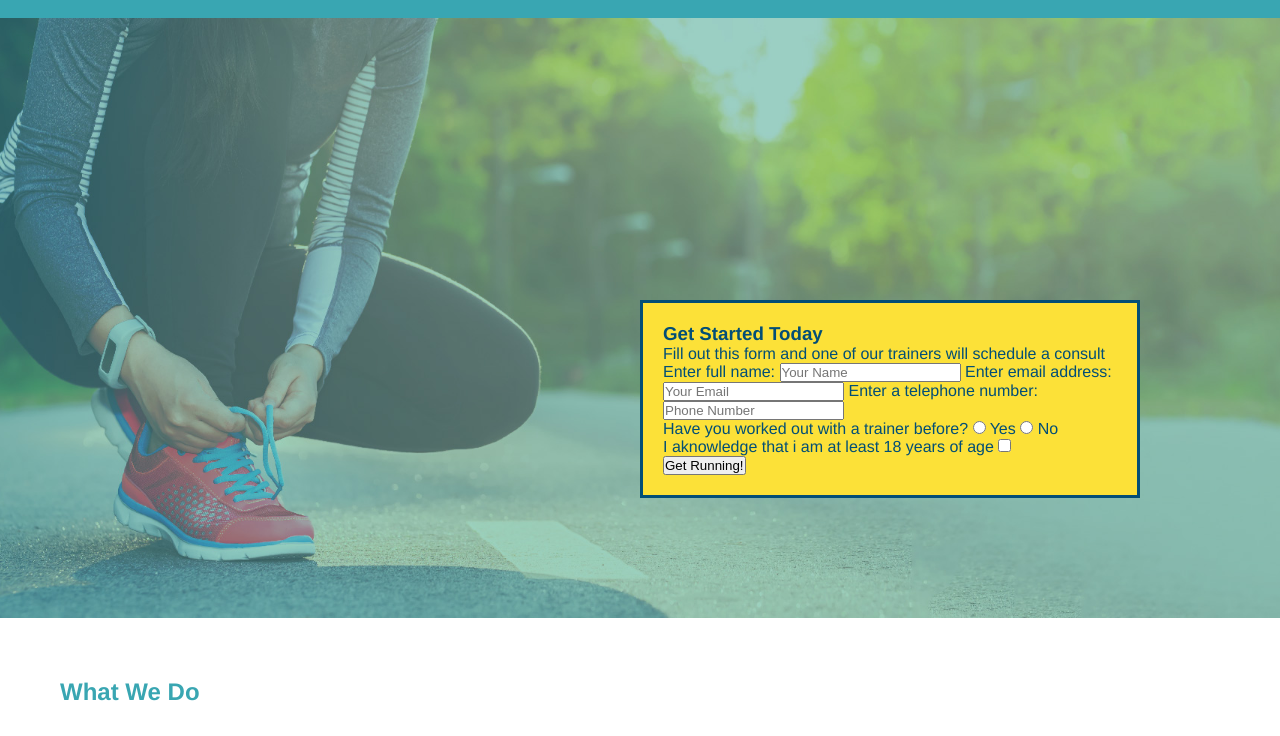
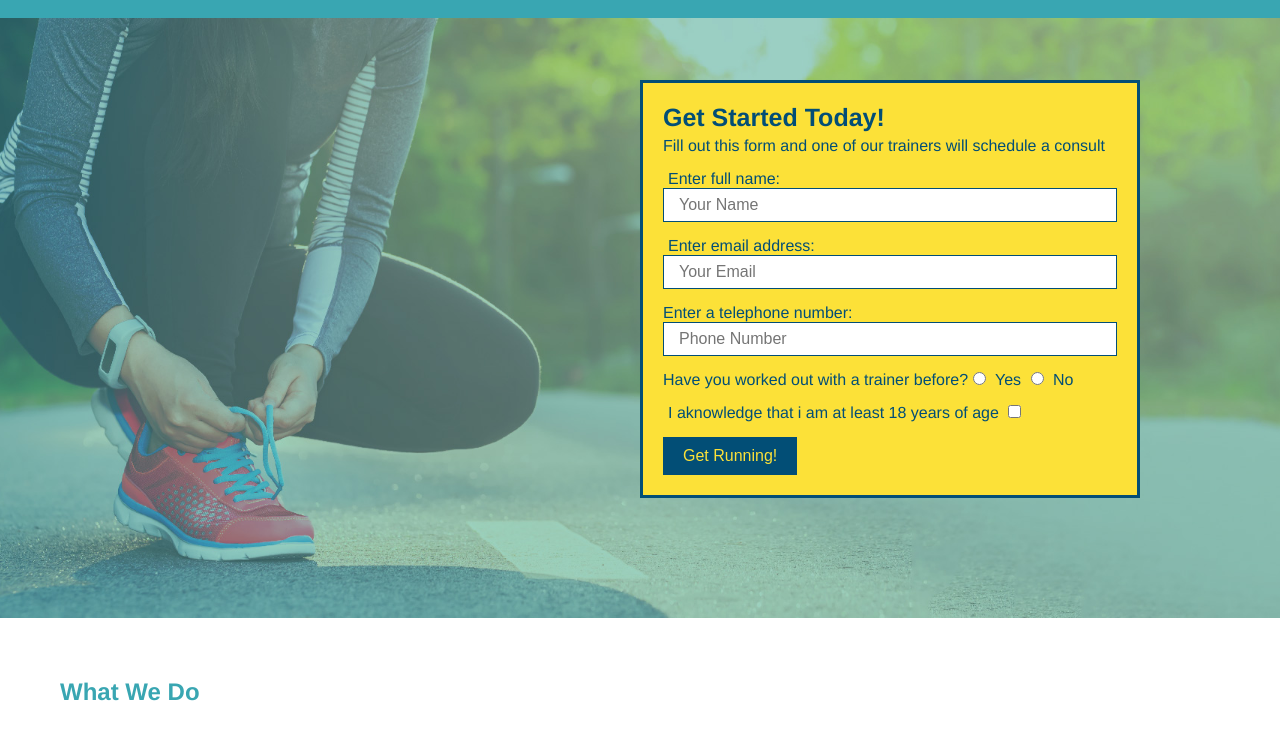
Before and after one commit to kelleymarne/run-buddy, a plain HTML site: page index.html in a window 1280 px wide. Shown: the part 64-800 px from the top of the page. Drawn offline with Linux system fonts and the light colour scheme.

Commit message:
Form CSS

```diff
--- a/assets/css/styles.css
+++ b/assets/css/styles.css
@@ -69,6 +69,36 @@ section {
     right: 140px;
 }
 
+.hero-form h3 {
+    font-size: 25px;
+    margin: 0;
+}
+
+.hero-form p {
+    margin: 5px 0 15px 0;
+}
+
+.form-input {
+    border: 1px solid #024e76;
+    display: block;
+    padding: 7px 15px;
+    font-size: 16px;
+    color: #024e76;
+    width: 100%;
+    margin-bottom: 15px;
+}
+
+.hero-form label {
+    margin: 0 5px;
+}
+
+.hero-form button {
+    color: #fce138;
+    background-color: #024e76;
+    border: none;
+    padding: 10px 20px;
+    font-size: 16px;
+}
 /*Footer Styles*/
 
 footer {
--- a/index.html
+++ b/index.html
@@ -34,23 +34,24 @@
         <!--hero/jumbotron-->
         <section class="hero">
             <div class="hero-form">
-                <h3>Get Started Today</h3>
+                <h3>Get Started Today!</h3>
                 <p>Fill out this form and one of our trainers will schedule a consult</p>
 
             <!--Form Element-->
             <form>
                 <label for="name">Enter full name:</label>
-                <input type="text" placeholder="Your Name" name="name" id="name" />
+                <input type="text" placeholder="Your Name" name="name" id="name" class="form-input" />
                 <label for="email">Enter email address:</label>
-                <input type="email" placeholder="Your Email" name="email" id="email" />
+                <input type="email" placeholder="Your Email" name="email" id="email" class="form-input" />
                 <lable for="phone">Enter a telephone number:</lable>
-                <input type="tel" placeholder="Phone Number" name="phone" id="phone" />
-                <p>Have you worked out with a trainer before?
+                <input type="tel" placeholder="Phone Number" name="phone" id="phone" class="form-input" />
+
+                <p> Have you worked out with a trainer before?
                     <input type="radio" name="trainer-confirm" id="trainer-yes" />
                     <label for="trainer-yes">Yes</label>
                     <input type="radio" name="trainer-confirm" id="trainer-no" />
                     <label for="trainer-no">No</label>
-                </p>
+                  </p>
                 <p>
                     <label for="checkbox">I aknowledge that i am at least 18 years of age</label>
                     <input type="checkbox" name="age-confirm" id="checkbox" />
```
